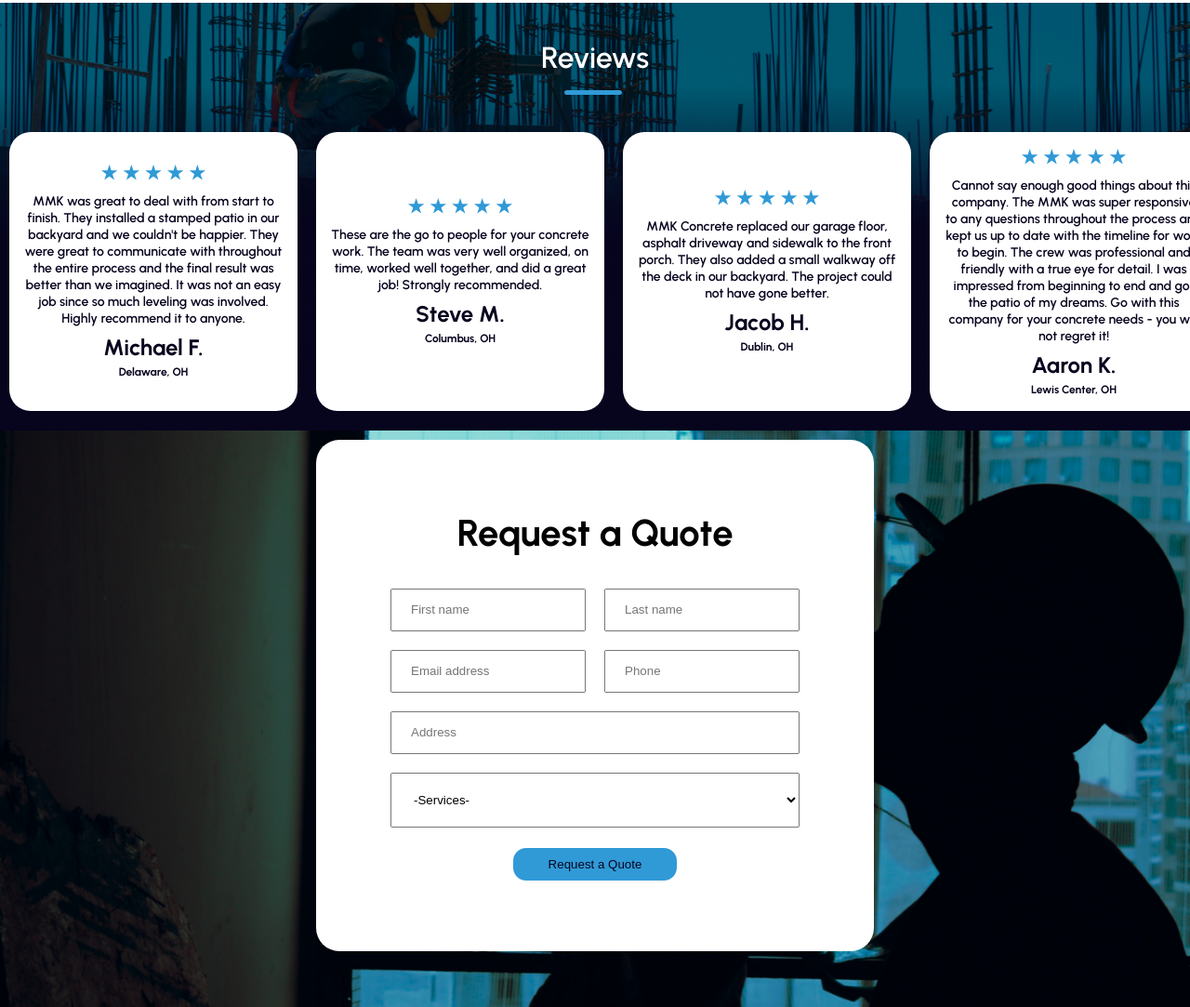
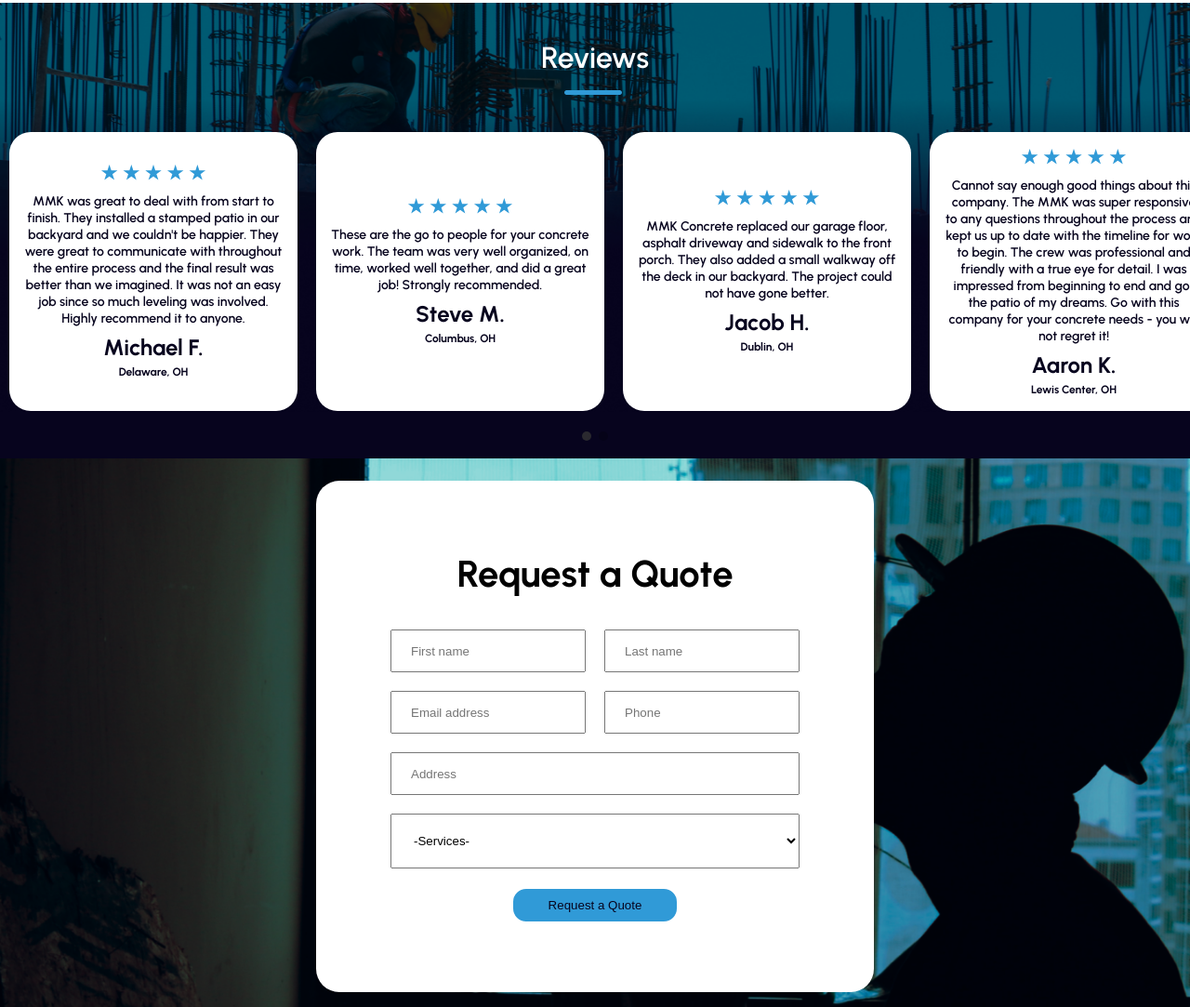
Before and after one commit to flaviasiv/MMK, a website: page index.html in a window 1280 px wide. Shown: the part 4229-5312 px from the top of the page at 93% size. Drawn offline with nearby package versions, Linux system fonts and the light colour scheme.

Commit message:
alteracoes1 08-01

```diff
--- a/css/style.css
+++ b/css/style.css
@@ -1113,7 +1113,7 @@ swiper-slide.swiper2 {
 .mySwiper3{
   width: 100%;
   height: 100%;
-  max-height: 400px;
+  max-height: 320px;
   cursor: grab;
   margin: 50 0 !important;
 }
@@ -1169,13 +1169,13 @@ swiper-slide.swiper2 {
 @media screen and (max-width:1390px) {
     .reviewscontainer{
         background-color: #07041E;
-        max-height: 410px;
+        max-height: 440px;
     }
     .swiper3 {
       margin-left: 10px;
     }
     .mySwiper3{
-      max-height: 390px;
+      max-height: 340px;
       margin: 40 0 !important;
     }
 
@@ -1367,7 +1367,7 @@ form {
 @media screen and (max-width:1290px) {
     .formgrid{
         background-color: #07041E;
-        max-height: 670px;
+        max-height: 699px;
     }
 }
 @media screen and (max-width:770px) {
```
